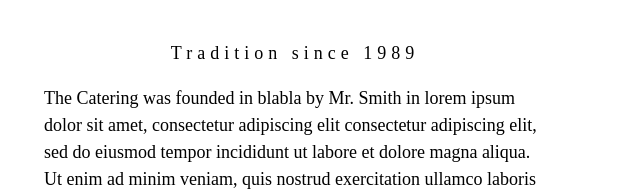
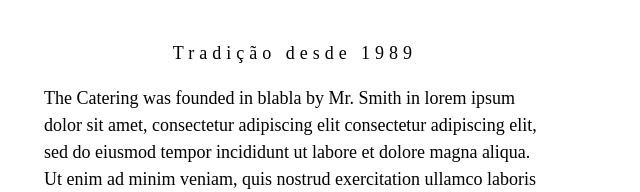
Before and after one commit to bsouza-site/mywebsite, a plain HTML site: page index.html in a window 1280 px wide. Shown: the part 783-975 px from the top of the page, 620-1260 px from the left. Drawn offline with nearby package versions, Linux system fonts and the light colour scheme.

```diff
--- a/index.html
+++ b/index.html
@@ -47,7 +47,7 @@ h1, h2, h3, h4, h5, h6 {
 
     <div class="w3-col m6 w3-padding-large">
       <h1 class="w3-center">About Catering</h1><br>
-      <h5 class="w3-center">Tradition since 1989</h5>
+      <h5 class="w3-center">Tradição desde 1989</h5>
       <p class="w3-large">The Catering was founded in blabla by Mr. Smith in lorem ipsum dolor sit amet, consectetur adipiscing elit consectetur adipiscing elit, sed do eiusmod tempor incididunt ut labore et dolore magna aliqua. Ut enim ad minim veniam, quis nostrud exercitation ullamco laboris nisi ut aliquip ex ea commodo consequat. Duis aute iruredolor in reprehenderit in voluptate velit esse cillum dolore eu fugiat nulla pariatur.We only use <span class="w3-tag w3-light-grey">seasonal</span> ingredients.</p>
       <p class="w3-large w3-text-grey w3-hide-medium">Excepteur sint occaecat cupidatat non proident, sunt in culpa qui officia deserunt mollit anim id est laborum consectetur adipiscing elit, sed do eiusmod temporincididunt ut labore et dolore magna aliqua. Ut enim ad minim veniam, quis nostrud exercitation ullamco laboris nisi ut aliquip ex ea commodo consequat.</p>
     </div>
```
